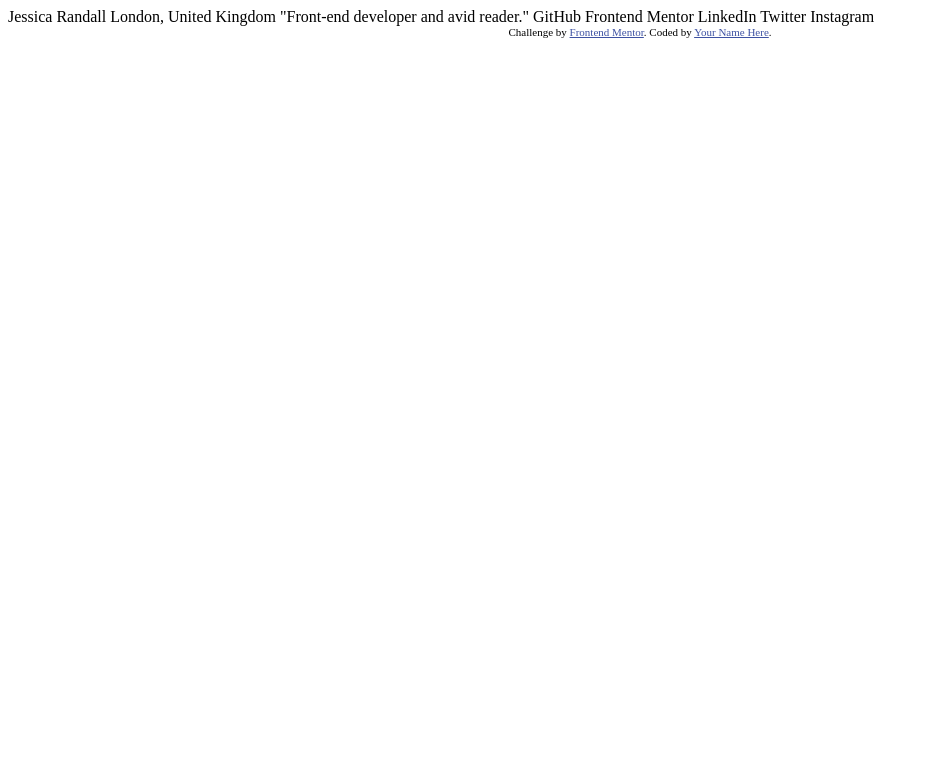
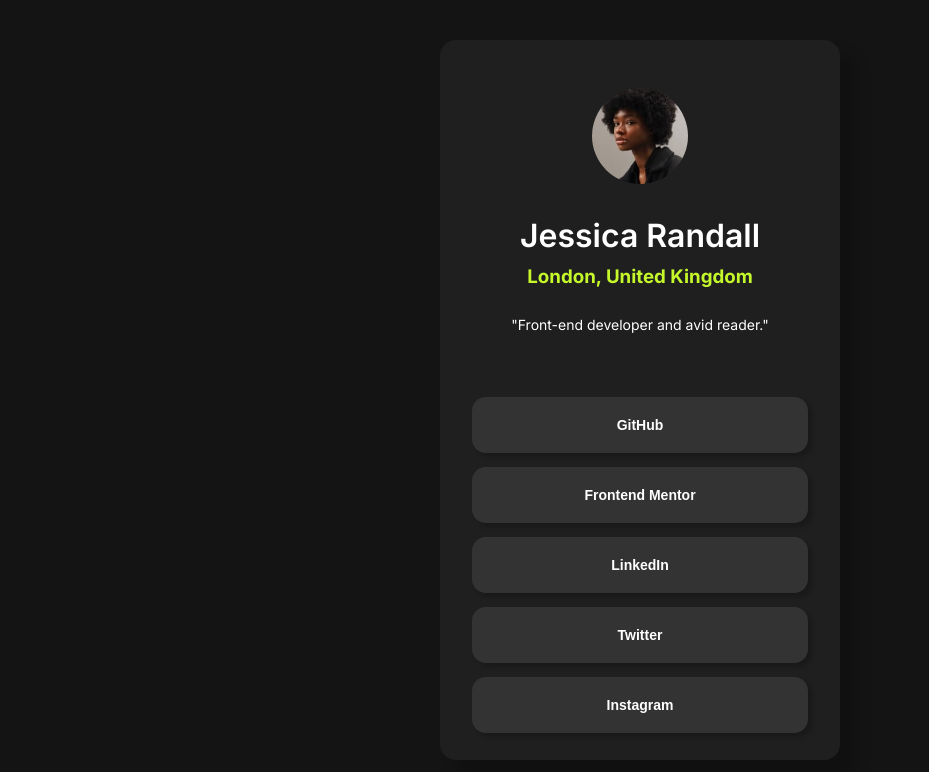
Before and after one commit to Neelxxx/front-end-projects, a plain HTML site: page social-links/index.html in a window 1280 px wide. Shown: the whole page, without its empty margins (0-929 px from the left). Drawn offline with Linux system fonts and the light colour scheme.

Commit message:
social-links list

```diff
--- /dev/null
+++ b/social-links/index.css
@@ -0,0 +1,108 @@
+body{
+    margin: 0;
+    padding: 0;
+    background-color: hsl(0, 0%, 8%);
+    font-family: "Inter", sans-serif;
+}
+.outer-container{
+    position: absolute;
+    display: flex;
+    flex-direction: column;
+    justify-content: space-evenly;
+    height: 45em;
+    width: 25em;
+    background-color: hsl(0, 0%, 12%);
+    top: 50%;
+    left: 50%;
+    transform: translate(-50%,-50%);
+    border-radius: 1em;
+    box-shadow: 1em 1em 1em 0 rgb(0, 0, 0,0.2);
+}
+.avatar-div{
+    height: 20em;
+    display: flex;
+    flex-direction: column;
+    justify-content: center;
+    align-items: center;
+    text-align: center;
+
+}
+.avatar-icon{
+    height: 6em;
+    width: 6em;
+    border-radius: 5em;
+}
+.avatar-icon img{
+    height: 100%;
+    width: 100%;
+    object-fit: cover;
+    border-radius: 5em;
+}
+.tmp{
+    width: 28em;
+    height: 5em;
+}
+h1{
+    margin: 0;
+    margin-top: 1em;
+    font-weight: 600;
+    color: hsl(0, 0%, 100%);
+}
+h3{
+    margin: 0;
+    margin-top: 0.5em;
+    font-weight: 700;
+    color: hsl(75, 94%, 57%);
+}
+p{
+    margin: 0;
+    margin-top: 2em;
+    font-size: 14px;
+    font-weight: 400;
+    color: hsl(0, 0%, 100%);
+}
+.button{
+    height: 4em;
+    width: 24em;
+    border-radius:1em;
+    background-color:hsl(0, 0%, 20%);
+    margin-bottom: 1em;
+    border: none;
+    color: hsl(0, 0%, 100%);
+    font-size: 14px;
+    text-decoration: None;
+    transition-duration: 0.8s;
+    font-weight: 700;
+    box-shadow: 0.3em 0.3em 0.3em 0 rgb(0, 0, 0,0.2);
+}
+.button:hover{
+    background-color: hsl(75, 94%, 57%);
+    color: hsl(0, 0%, 8%);
+    cursor: pointer;
+}
+.button-last{
+    height:  4em;
+    width: 24em;
+    border-radius:1em;
+    background-color:hsl(0, 0%, 20%);
+    border: none;
+    color: hsl(0, 0%, 100%);
+    font-size: 14px;
+    text-decoration: None;
+    transition-duration: 0.4s;
+    font-weight: 700;
+    transition-duration: 0.8s;
+    box-shadow: 0.3em 0.3em 0.3em 0 rgb(0, 0, 0,0.2);
+}
+.button-last:hover{
+    background-color: hsl(75, 94%, 57%);
+    color: hsl(0, 0%, 8%);
+    cursor: pointer;
+}
+.button-container{
+    display: flex;
+    flex-direction: column;
+    align-items: center;
+    justify-content: space-between;
+    padding: 1em;
+}
--- a/social-links/index.html
+++ b/social-links/index.html
@@ -5,30 +5,48 @@
   <meta name="viewport" content="width=device-width, initial-scale=1.0"> <!-- displays site properly based on user's device -->
 
   <link rel="icon" type="image/png" sizes="32x32" href="./assets/images/favicon-32x32.png">
+  <link rel="stylesheet" href="index.css">
+  <link rel="preconnect" href="https://fonts.googleapis.com">
+<link rel="preconnect" href="https://fonts.gstatic.com" crossorigin>
+<link href="https://fonts.googleapis.com/css2?family=Inter:wght@100..900&display=swap" rel="stylesheet">
 
   <title>Frontend Mentor | Social links profile</title>
 
   <!-- Feel free to remove these styles or customise in your own stylesheet 👍 -->
   <style>
-    .attribution { font-size: 11px; text-align: center; }
-    .attribution a { color: hsl(228, 45%, 44%); }
   </style>
 </head>
 <body>
-
-  Jessica Randall
-  London, United Kingdom
-  "Front-end developer and avid reader."
-
+  <main>
+    <div class="outer-container">
+      <div class="avatar-div">
+        <div class="avatar-icon">
+          <img src="./assets/images/avatar-jessica.jpeg" alt="image">
+        </div>
+        <h1>Jessica Randall</h1>
+        <h3>London, United Kingdom
+        </h3>
+        <p>"Front-end developer and avid reader."
+        </p>
+      </div>
+      <div class="button-container">
+        <button class="button">
           GitHub
+        </button>
+        <button class="button">
           Frontend Mentor
+        </button>
+        <button class="button">
           LinkedIn
+        </button>
+        <button class="button">
           Twitter
+        </button>
+        <button class="button-last">
           Instagram
-
-  <div class="attribution">
-    Challenge by <a href="https://www.frontendmentor.io?ref=challenge" target="_blank">Frontend Mentor</a>.
-    Coded by <a href="#">Your Name Here</a>.
+        </button>
       </div>
+    </div>
+  </main>
 </body>
 </html>
```
Lines whose indentation alone changed are shown as unchanged.
